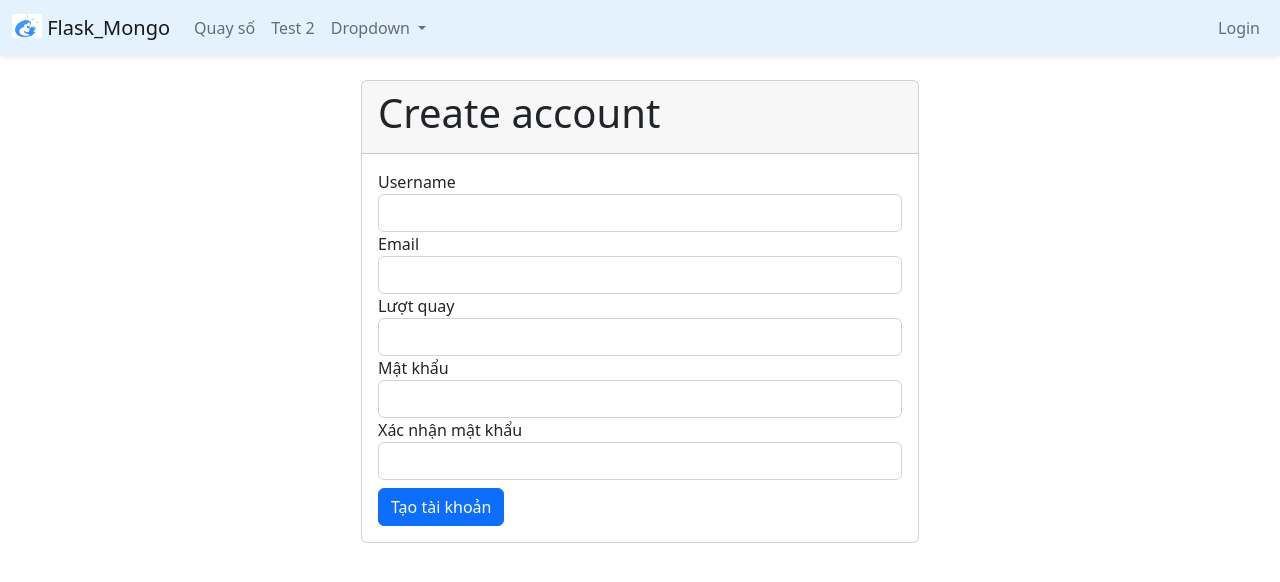
After one commit to Jdsatashi/FL-DX-QuaySo, a Flask app: template src/templates/admin/account/create.html in a window 1280 px wide. The commit adds this page. Shown: the top 582 px of the page. Run offline with Flask 3, Linux system fonts and the light colour scheme; the template is opened without the code that fills it: values that come from a table or form of the project are taken from there, others are empty; some libraries are stand-ins or nearby versions.

Commit message:
Update, admin & roll number 02-12-2023

```diff
--- a/src/forms.py
+++ b/src/forms.py
@@ -1,5 +1,5 @@
 from flask_wtf import FlaskForm
-from wtforms import StringField, EmailField, PasswordField, SubmitField, BooleanField
+from wtforms import StringField, EmailField, PasswordField, SubmitField, BooleanField, IntegerField
 from wtforms.validators import DataRequired, EqualTo, Length
 
 
@@ -8,7 +8,7 @@ class CreateAccountForm(FlaskForm):
     email = EmailField("Email", validators=[DataRequired()])
     password = PasswordField("Mật khẩu", validators=[Length(min=2), DataRequired()])
     confirm_password = PasswordField("Xác nhận mật khẩu", validators=[EqualTo('password'), DataRequired()])
-    turn_roll = StringField("Lượt quay")
+    turn_roll = IntegerField("Lượt quay")
     submit = SubmitField("Tạo tài khoản")
 
 
--- /dev/null
+++ b/src/templates/admin/account/create.html
@@ -0,0 +1,92 @@
+{% extends 'layouts/layout.html' %}
+{% block content %}
+    <div class="container">
+        <div class="col-md-6 offset-3">
+            <div class="card mt-lg-4">
+                <div class="card-header">
+                    <h1>Create account</h1>
+                </div>
+                <div class="card-body">
+                    <form method="POST">
+                        {{ form.csrf_token() }}
+                        <fieldset class="form-group">
+                            <div class="form-group">
+                                {{ form.username.label(class="form-control-label") }}
+                                {% if form.username.errors %}
+                                    {{ form.username(class="form-control is-invalid") }}
+                                    {% for error in form.username.errors %}
+                                        <div class="invalid-feedback">
+                                            <span>{{ error }}</span>
+                                        </div>
+                                    {% endfor %}
+                                {% else %}
+                                    {{ form.username(class="form-control") }}
+                                {% endif %}
+                            </div>
+
+                            <div class="form-group">
+                                {{ form.email.label(class="form-control-label", type="email") }}
+                                {% if form.email.errors %}
+                                    {{ form.email(class="form-control is-invalid") }}
+                                    {% for error in form.email.errors %}
+                                        <div class="invalid-feedback">
+                                            <span>{{ error }}</span>
+                                        </div>
+                                    {% endfor %}
+                                {% else %}
+                                    {{ form.email(class="form-control") }}
+                                {% endif %}
+                            </div>
+
+                            <div class="form-group">
+                                {{ form.turn_roll.label(class="form-control-label", type="number") }}
+                                {% if form.turn_roll.errors %}
+                                    {{ form.turn_roll(class="form-control is-invalid", id="turn-roll-input") }}
+                                    {% for error in form.turn_roll.errors %}
+                                        <div class="invalid-feedback">
+                                            <span>{{ error }}</span>
+                                        </div>
+                                    {% endfor %}
+                                {% else %}
+                                    {{ form.turn_roll(class="form-control") }}
+                                {% endif %}
+                            </div>
+
+                            <div class="form-group">
+                                {{ form.password.label(class="form-control-label", type="password") }}
+                                {% if form.password.errors %}
+                                    {{ form.password(class="form-control is-invalid") }}
+                                    {% for error in form.password.errors %}
+                                        <div class="invalid-feedback">
+                                            <span>{{ error }}</span>
+                                        </div>
+                                    {% endfor %}
+                                {% else %}
+                                    {{ form.password(class="form-control") }}
+                                {% endif %}
+                            </div>
+
+                            <div class="form-group">
+                                {{ form.confirm_password.label(class="form-control-label", type="password") }}
+                                {% if form.confirm_password.errors %}
+                                    {{ form.confirm_password(class="form-control is-invalid") }}
+                                    {% for error in form.confirm_password.errors %}
+                                        <div class="invalid-feedback">
+                                            <span>{{ error }}</span>
+                                        </div>
+                                    {% endfor %}
+                                {% else %}
+                                    {{ form.confirm_password(class="form-control") }}
+                                {% endif %}
+                            </div>
+
+                            <div class="form-group mt-2">
+                                {{ form.submit(class="btn btn-primary") }}
+                            </div>
+                        </fieldset>
+                    </form>
+                </div>
+            </div>
+        </div>
+    </div>
+{% endblock %}
--- a/src/templates/auth/register.html
+++ b/src/templates/admin/account/edit.html
@@ -4,7 +4,7 @@
         <div class="col-md-6 offset-3">
             <div class="card mt-lg-4">
                 <div class="card-header">
-                    <h1>Create account</h1>
+                    <h1>Edit account</h1>
                 </div>
                 <div class="card-body">
                     <form method="POST">
@@ -39,7 +39,7 @@
                             </div>
 
                             <div class="form-group">
-                                {{ form.turn_roll.label(class="form-control-label", type="password") }}
+                                {{ form.turn_roll.label(class="form-control-label", type="number") }}
                                 {% if form.turn_roll.errors %}
                                     {{ form.turn_roll(class="form-control is-invalid", id="turn-roll-input") }}
                                     {% for error in form.turn_roll.errors %}
--- a/src/templates/admin/account/index.html
+++ b/src/templates/admin/account/index.html
@@ -8,7 +8,7 @@
             <div class="row mt-4">
                 <div class="d-flex">
                     <div class="">
-                        <h2>Booking Management</h2>
+                        <h2>Account Management</h2>
                     </div>
                     <div class="ms-auto p-2">
                         <form onsubmit="" action="" method="GET">
@@ -41,7 +41,7 @@
                 <tr>
                     <th style="width: 7em; max-width: 9em;">Username</th>
                     <th style="width: 8em; max-width: 10em;">Email</th>
-                    <th style="width: 8em; max-width: 10em;">Role id</th>
+                    <th style="width: 8em; max-width: 10em;">Lượt quay</th>
                     <th style="width: 8em; max-width: 10em;">Date created</th>
                     <th style="width: 4em; min-width: 6em;">Edit</th>
                 </tr>
@@ -51,7 +51,7 @@
                     <tr>
                         <td>{{ acc.username }}</td>
                         <td>{{ acc.email }}</td>
-                        <td>{{ acc.role_id }}</td>
+                        <td>{{ acc.turn_roll }}</td>
                         <td>{{ acc.date_created }}</td>
                         <td>
                             <button class="btn btn-outline-warning btn-sm" type="button" data-bs-toggle="modal"
--- a/src/templates/layouts/navbar.html
+++ b/src/templates/layouts/navbar.html
@@ -14,15 +14,15 @@
             <!-- Left Side Of Navbar -->
             <ul class="navbar-nav me-auto">
                 <li class="nav-item"><a class="nav-link" href="{{ url_for('roll_number') }}">Quay số</a></li>
-                <li class="nav-item"><a class="nav-link" href="{{ url_for('admin.account_manager') }}">Test 2</a></li>
+                <li class="nav-item"><a class="nav-link" href="#">Test 2</a></li>
                 <li class="nav-item dropdown">
                     <a class="nav-link dropdown-toggle" href="#" role="button" data-bs-toggle="dropdown"
                        aria-expanded="false">
                         Dropdown
                     </a>
                     <ul class="dropdown-menu">
-                        <li><a class="dropdown-item" href="#">Action</a></li>
-                        <li><a class="dropdown-item" href="#">Another action</a></li>
+                        <li><a class="dropdown-item" href="{{ url_for('admin.account_manager') }}">Account manager</a></li>
+                        <li><a class="dropdown-item" href="{{ url_for('admin.account_create') }}">Create account</a></li>
                         <li>
                             <hr class="dropdown-divider">
                         </li>
```
Also changed, not shown: src/requests/administrator.py (+59 -32 lines), src/requests/roll_number.py (+9 -0 lines), src/utils/utilities.py (+18 -1 lines).
